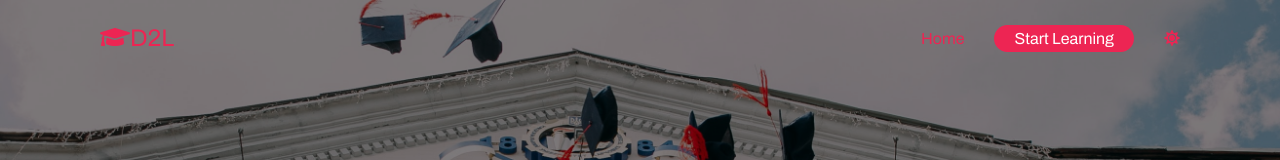
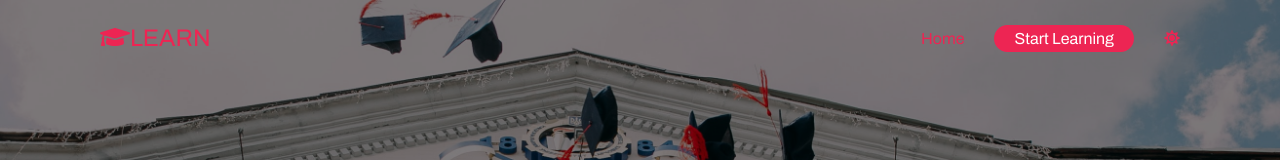
Before and after one commit to NevilDabre/assignment-web, a React (Create React App) app: page / in a window 1280 px wide. Shown: the top 160 px of the page. Built offline with nearby package versions, Linux system fonts and the light colour scheme; a web font is replaced by a local one.

Commit message:
Fixed text size bug

```diff
--- a/src/components/LandingPage/Banner/Banner.js
+++ b/src/components/LandingPage/Banner/Banner.js
@@ -29,7 +29,7 @@ const Banner = () => {
             </span>
           </div>
           <div className="modal-body">
-            <VideoFrame youtubeId="QMy7Sj6TLxU" name="d2l_video" />
+            <VideoFrame youtubeId="QMy7Sj6TLxU" name="introduction_video" />
           </div>
           <div className="modal-footer"></div>
         </div>
--- a/src/components/LandingPage/Header/Header.js
+++ b/src/components/LandingPage/Header/Header.js
@@ -57,7 +57,7 @@ const Header = ({ toggleDarkTheme }) => {
             icon={faGraduationCap}
           />
           <span className="sr-only">Website Logo</span>
-          D2L
+          LEARN
         </Link>
       </h2>
       <nav>
--- a/src/components/Lesson/Lesson.js
+++ b/src/components/Lesson/Lesson.js
@@ -29,7 +29,9 @@ const PostHeading = styled.div`
   width: 100%;
   margin: 2em;
   h1 {
-    font-size: ${(props) => `${3 + props.textSize}em`}
+    font-size: ${(props) => {
+      return `${3 + props.textSize}em`;
+    }};
     text-align: left;
     line-height: 48px;
     font-weight: 400;
```
